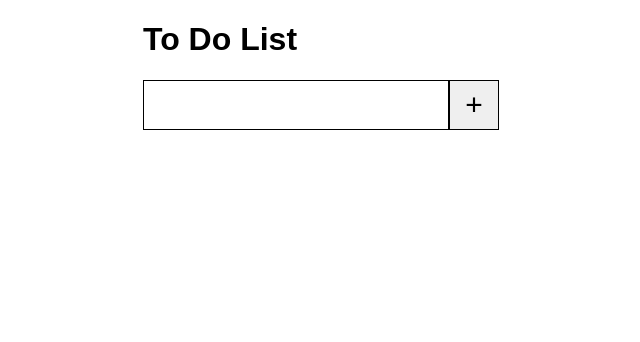
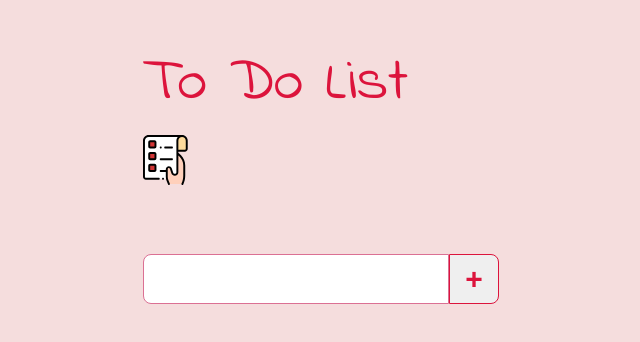
Before and after one commit to luc0liv/to-do-list-xp, a plain HTML site: page index.html in a window 1280 px wide. Shown: the whole page, without its empty margins (337-977 px from the left). Drawn offline with Linux system fonts and the light colour scheme; a web font is replaced by a local one.

Commit message:
changes in style

```diff
--- a/index.html
+++ b/index.html
@@ -1,19 +1,24 @@
 <!DOCTYPE html>
 <html lang="en">
-<head>
-    <meta charset="UTF-8">
-    <meta http-equiv="X-UA-Compatible" content="IE=edge">
-    <meta name="viewport" content="width=device-width, initial-scale=1.0">
-    <link rel="stylesheet" href="./styles.css">
+  <head>
+    <meta charset="UTF-8" />
+    <meta http-equiv="X-UA-Compatible" content="IE=edge" />
+    <meta name="viewport" content="width=device-width, initial-scale=1.0" />
+    <link rel="preconnect" href="https://fonts.gstatic.com" />
+    <link
+      href="https://fonts.googleapis.com/css2?family=Indie+Flower&family=Raleway:wght@600;700&family=Sacramento&family=Waiting+for+the+Sunrise&display=swap"
+      rel="stylesheet"
+    />
+    <link rel="stylesheet" href="./styles.css" />
     <title>To Do List</title>
-</head>
-<body>
-    <h1>To Do List</h1>
+  </head>
+  <body>
+    <h1>To Do List <img src="./to-do-list.svg" width="50px" alt="" /></h1>
     <form action="" class="container" id="form" data-new-list-form>
       <input data-new-list-input type="text" id="input" />
       <button id="add">+</button>
     </form>
     <div class="to-dos" id="toDoContainer" data-lists></div>
     <script src="./script.js"></script>
-</body>
+  </body>
 </html>
--- a/styles.css
+++ b/styles.css
@@ -2,10 +2,16 @@ html, body {
     width: 50%;
     margin: 0 auto;
     font-family: Arial, Helvetica, sans-serif;
+    background-color: rgb(245, 221, 221);
+}
+h1 {
+    color: crimson;
+    font: 60px 'Indie Flower', cursive;
 }
 
 .container {
     width: 360px;
+
 }
 
 #form {
@@ -16,7 +22,8 @@ html, body {
     width: 300px;
     height: 46px;
     border-width: 0;
-    border: 1px solid black;
+    border: 1px solid palevioletred;
+    border-radius: 8px 0px 0px 8px;
     outline: none;
     font-size: 25px;
     vertical-align: middle;
@@ -25,17 +32,32 @@ html, body {
 #add {
     height: 50px;
     width: 50px;
-    border: 1px solid black;
+    border: 1px solid crimson;
+    border-radius: 0px 8px 8px 0px ;
+    color: crimson;
     vertical-align: middle;
     font-size: 30px;
+    font-weight: bold;
+}
+
+#add:hover {
+    background-color: crimson;
+    color: white;
+    transition: ease-in-out 0.5s;
 }
 
 .text-styling {
     margin: 0;
     cursor: pointer;
     font-size: 20px;
+
 }
 
 .to-dos {
-    margin-top: 25px;
+    color: crimson;
+    list-style: square;
+    font-family: 'Raleway', sans-serif;
+    font-weight: lighter;
+    font-size: 30px;
+    margin-top: 25px
 }
```
Also changed, not shown: to-do-list.svg (added).
